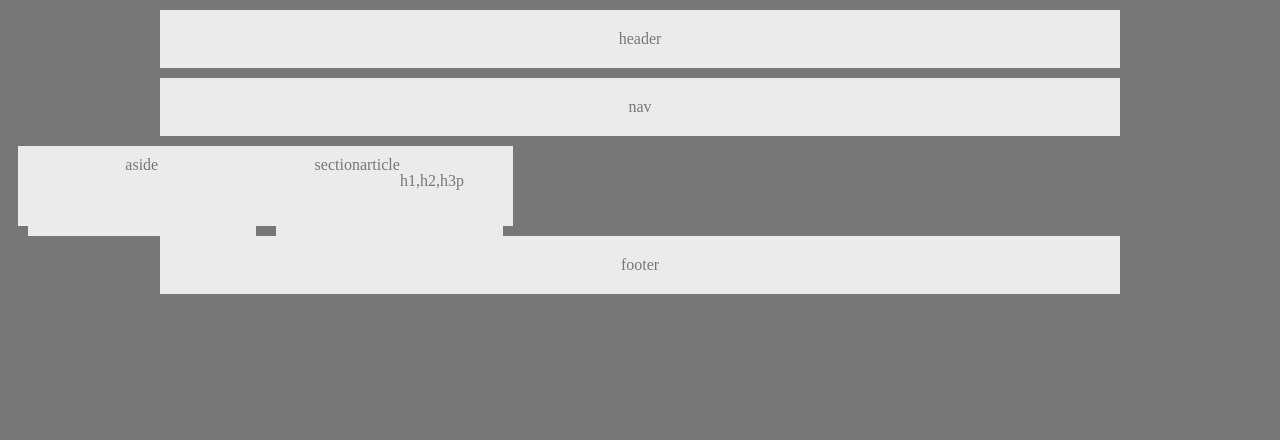
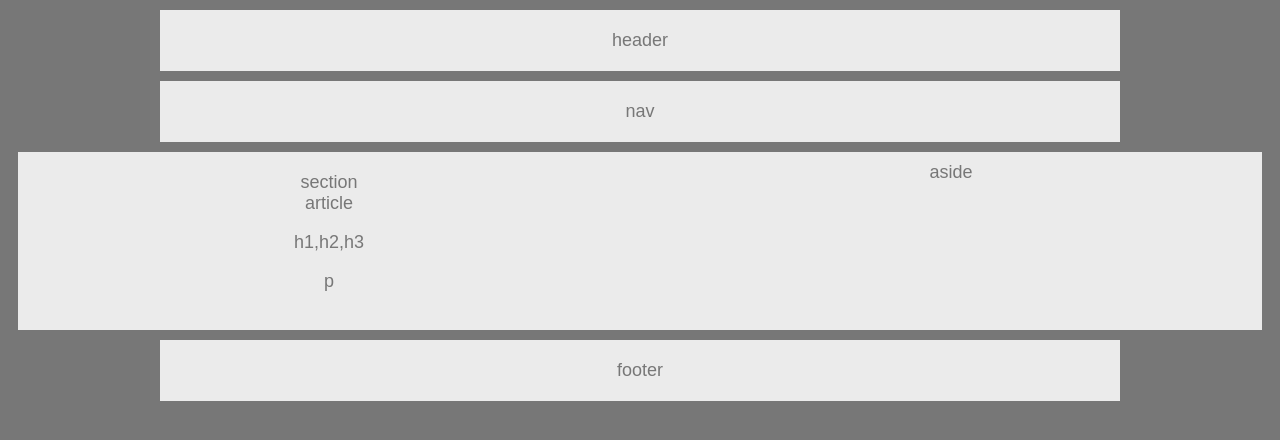
Before and after one commit to awiens037/HW-Wireframe, a plain HTML site: page index.html in a window 1280 px wide. Drawn offline with Linux system fonts and the light colour scheme.

Commit message:
changed format

```diff
--- a/index.html
+++ b/index.html
@@ -10,13 +10,16 @@
 		<nav>nav</nav>
 	</div>
 	<div class="container">
+
+		<div class="container2">
+			<section id="section">section
+				<article>article
+					<p>h1,h2,h3</p>
+					<p>p</p>
+				</article>
+			</section>
+		</div>
 		<aside id="aside">aside</aside>
-		<div class="container2">
-			<section>section</section>
-			<article>article</article>
-			<p>h1,h2,h3</p>
-			<p>p</p>
-		</div>
 	</div>
 	<div>
 		<footer>footer</footer>
--- a/style.css
+++ b/style.css
@@ -1,6 +1,8 @@
 * {
   box-sizing: border-box;
   text-align: center;
+  font-family: 'Arial', 'Heletica Neue', Helvetica, sans-serif;
+  font-size: 18px;
 }
 
 body {
@@ -34,31 +36,30 @@ footer {
 .container {
 		display: flex;
 		justify-content: center;
-		height: 80px;
 		background-color: #ebebeb;
 		color: #777;
 		margin: 10px;
-		width: 495px;
 }
 
 #aside {
 	display: flex;
 	flex: 1;
 	justify-content: center;
-	height: 80px;
 	background-color: #ebebeb;
 	color: #777;
 	margin: 10px;
-	width: 495px;
 }
 
 .container2 {
 		display: flex;
 		flex: 1;
 		justify-content: center;
-		height: 80px;
 		background-color: #ebebeb;
 		color: #777;
 		margin: 10px;
-		width: 495px;
 }
+
+#section {
+			width: 495px;
+			padding: 10px;
+}
```
